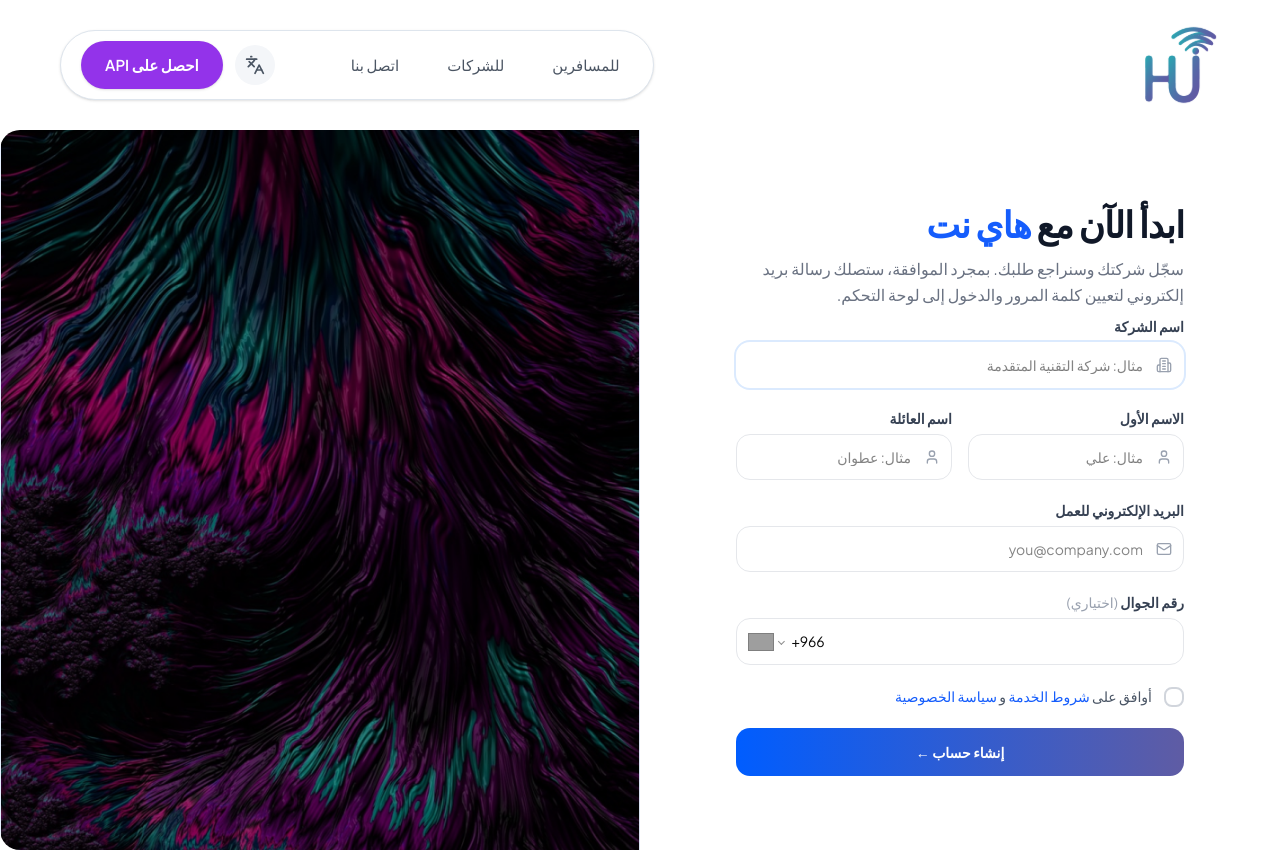
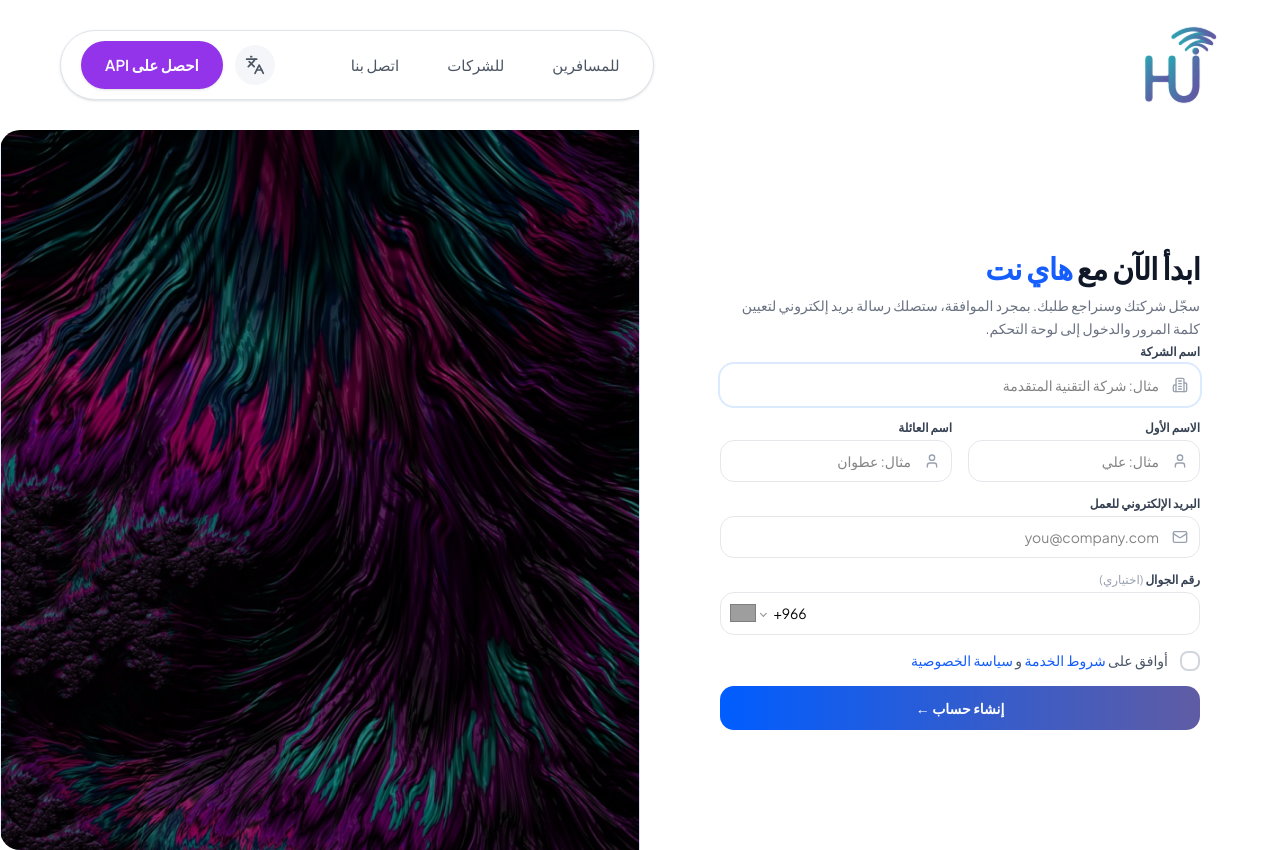
Before and after one commit to AliMahmood99/hinet-landing, a Next.js app: page /ar/auth/signup in a window 1280 px wide. Built offline with nearby package versions, Linux system fonts and the light colour scheme; no server answers; grey boxes are pictures that could not be loaded.

Commit message:
compact signup form to eliminate scroll, hide scrollbar, reduce spacing

```diff
--- a/src/app/[locale]/auth/signup/page.jsx
+++ b/src/app/[locale]/auth/signup/page.jsx
@@ -4,7 +4,7 @@
 export default function SignUp() {
   return (
     <div className="flex h-[calc(100dvh-80px)] overflow-hidden">
-      <div className="w-full lg:w-1/2 flex items-center justify-center overflow-y-auto">
+      <div className="w-full lg:w-1/2 flex items-center justify-center overflow-y-auto scrollbar-hide">
         <Form />
       </div>
 
--- a/src/components/auth/form.css
+++ b/src/components/auth/form.css
@@ -1,7 +1,6 @@
 .auth-form {
-  /* Changed from 50% to 100% so it behaves properly on mobile */
   width: 100%;
-  padding: 3rem 1.5rem;
+  padding: 2rem 1.5rem;
 }
 
 @media (min-width: 768px) {
@@ -13,8 +12,7 @@
 
 @media (min-width: 1024px) {
   .auth-form {
-    padding-left: 6rem;
-    padding-right: 6rem;
+    padding: 1.5rem 5rem;
   }
 }
 
@@ -26,7 +24,7 @@
 }
 
 .phone-input-wrapper .PhoneInputCountry {
-  padding: 0.75rem;
+  padding: 0.625rem;
   padding-right: 0.5rem;
   margin: 0;
 }
@@ -34,7 +32,7 @@
 .phone-input-wrapper .PhoneInputInput {
   border: none;
   outline: none;
-  padding: 0.75rem 1rem;
+  padding: 0.625rem 1rem;
   padding-left: 0;
   font-size: 0.875rem;
   width: 100%;
@@ -55,7 +53,17 @@
   text-align: left;
 }
 
-/* Custom checkbox - make the check icon visible when checked */
+/* Custom checkbox */
 .peer:checked ~ div .lucide-check {
   opacity: 1;
 }
+
+/* Hide scrollbar but keep scroll functionality */
+.scrollbar-hide {
+  -ms-overflow-style: none;
+  scrollbar-width: none;
+}
+
+.scrollbar-hide::-webkit-scrollbar {
+  display: none;
+}
--- a/src/components/auth/signup/Form.jsx
+++ b/src/components/auth/signup/Form.jsx
@@ -93,22 +93,22 @@
   return (
     <form
       onSubmit={handleSubmit(onSubmit)}
-      className="auth-form space-y-5"
+      className="auth-form space-y-3.5"
       noValidate
     >
       {/* Header */}
-      <div className="mb-2">
-        <h1 className="text-3xl md:text-4xl font-bold text-gray-900 tracking-tight">
+      <div className="mb-1">
+        <h1 className="text-2xl md:text-3xl font-bold text-gray-900 tracking-tight">
           {t("title")} <span className="text-blue-600">{t("titleSpan")}</span>
         </h1>
-        <p className="text-gray-500 text-sm md:text-base mt-3 leading-relaxed">
+        <p className="text-gray-500 text-xs md:text-sm mt-2 leading-relaxed">
           {t("subtitle")}
         </p>
       </div>
 
       {/* Company Name */}
       <div>
-        <label htmlFor="companyName" className="block text-sm font-semibold text-gray-700 mb-1.5">
+        <label htmlFor="companyName" className="block text-xs font-semibold text-gray-700 mb-1">
           {t("form.companyName.lbl")}
         </label>
         <div className="relative">
@@ -119,7 +119,7 @@
             autoFocus
             maxLength={300}
             placeholder={t("form.companyName.placeholder")}
-            className={`w-full pl-10 rtl:pl-4 rtl:pr-10 pr-4 py-3 rounded-xl border ${
+            className={`w-full pl-10 rtl:pl-4 rtl:pr-10 pr-4 py-2.5 rounded-xl border ${
               errors.companyName
                 ? "border-red-400 focus:ring-red-200"
                 : "border-gray-200 focus:ring-blue-100"
@@ -135,7 +135,7 @@
       {/* First Name + Last Name */}
       <div className="grid grid-cols-1 sm:grid-cols-2 gap-4">
         <div>
-          <label htmlFor="firstName" className="block text-sm font-semibold text-gray-700 mb-1.5">
+          <label htmlFor="firstName" className="block text-xs font-semibold text-gray-700 mb-1">
             {t("form.firstName.lbl")}
           </label>
           <div className="relative">
@@ -145,7 +145,7 @@
               type="text"
               maxLength={100}
               placeholder={t("form.firstName.placeholder")}
-              className={`w-full pl-10 rtl:pl-4 rtl:pr-10 pr-4 py-3 rounded-xl border ${
+              className={`w-full pl-10 rtl:pl-4 rtl:pr-10 pr-4 py-2.5 rounded-xl border ${
                 errors.firstName
                   ? "border-red-400 focus:ring-red-200"
                   : "border-gray-200 focus:ring-blue-100"
@@ -159,7 +159,7 @@
         </div>
 
         <div>
-          <label htmlFor="lastName" className="block text-sm font-semibold text-gray-700 mb-1.5">
+          <label htmlFor="lastName" className="block text-xs font-semibold text-gray-700 mb-1">
             {t("form.lastName.lbl")}
           </label>
           <div className="relative">
@@ -169,7 +169,7 @@
               type="text"
               maxLength={100}
               placeholder={t("form.lastName.placeholder")}
-              className={`w-full pl-10 rtl:pl-4 rtl:pr-10 pr-4 py-3 rounded-xl border ${
+              className={`w-full pl-10 rtl:pl-4 rtl:pr-10 pr-4 py-2.5 rounded-xl border ${
                 errors.lastName
                   ? "border-red-400 focus:ring-red-200"
                   : "border-gray-200 focus:ring-blue-100"
@@ -185,7 +185,7 @@
 
       {/* Business Email */}
       <div>
-        <label htmlFor="email" className="block text-sm font-semibold text-gray-700 mb-1.5">
+        <label htmlFor="email" className="block text-xs font-semibold text-gray-700 mb-1">
           {t("form.email.lbl")}
         </label>
         <div className="relative">
@@ -195,7 +195,7 @@
             type="email"
             maxLength={255}
             placeholder={t("form.email.placeholder")}
-            className={`w-full pl-10 rtl:pl-4 rtl:pr-10 pr-4 py-3 rounded-xl border ${
+            className={`w-full pl-10 rtl:pl-4 rtl:pr-10 pr-4 py-2.5 rounded-xl border ${
               errors.email
                 ? "border-red-400 focus:ring-red-200"
                 : "border-gray-200 focus:ring-blue-100"
@@ -210,7 +210,7 @@
 
       {/* Phone with Country Code */}
       <div>
-        <label htmlFor="phone" className="block text-sm font-semibold text-gray-700 mb-1.5">
+        <label htmlFor="phone" className="block text-xs font-semibold text-gray-700 mb-1">
           {t("form.phone.lbl")} <span className="text-gray-400 font-normal">({t("form.phone.optional")})</span>
         </label>
         <Controller
@@ -273,7 +273,7 @@
       <button
         type="submit"
         disabled={isSubmitting}
-        className="w-full py-3.5 rounded-xl text-white font-semibold text-sm transition-all disabled:opacity-60 disabled:cursor-not-allowed hover:opacity-90 flex items-center justify-center gap-2"
+        className="w-full py-3 rounded-xl text-white font-semibold text-sm transition-all disabled:opacity-60 disabled:cursor-not-allowed hover:opacity-90 flex items-center justify-center gap-2"
         style={{
           background: "linear-gradient(90deg, #005DFF 0%, #5F5CA4 100%)",
         }}
```
